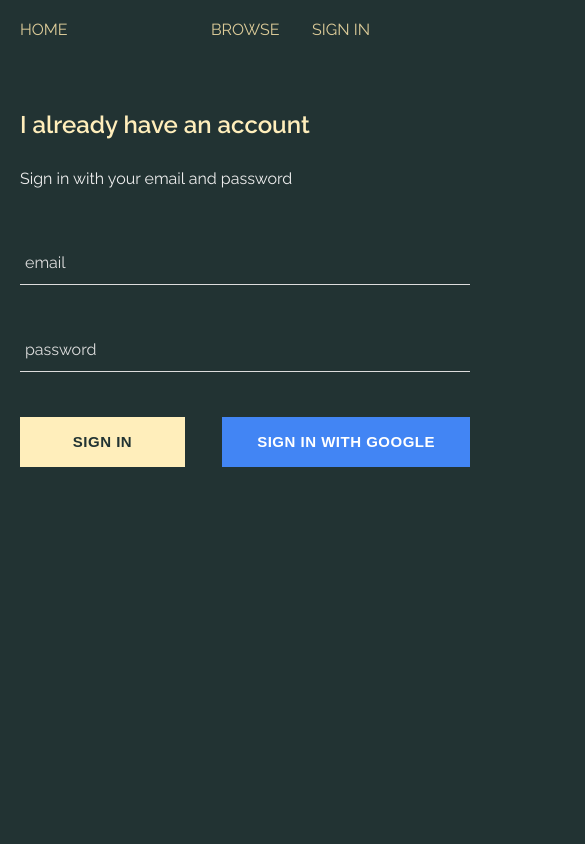
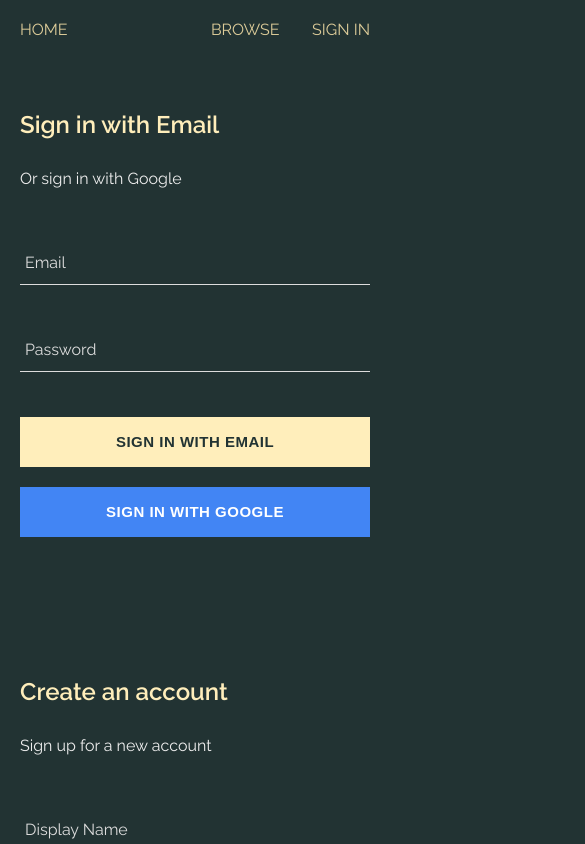
Before and after one commit to anthdclz/ghost-view, a React (Create React App) app: page /sign-in in a window 390 px wide. Shown: the top 844 px of the page, 585 px wide, since content can reach past the window. Built offline with nearby package versions, Linux system fonts and the light colour scheme; no server answers.

Commit message:
Sign Up and Sign In with Mobile styles

```diff
--- a/src/components/custom-button/custom-button.styles.scss
+++ b/src/components/custom-button/custom-button.styles.scss
@@ -4,7 +4,7 @@
     height: 50px;
     letter-spacing: 0.5px;
     line-height: 50px;
-    padding: 0 35px 0 35px;
+    padding: 0 30px;
     font-size: 15px;
     background-color: #feb;
     color: #233;
--- a/src/components/sign-in/sign-in.component.jsx
+++ b/src/components/sign-in/sign-in.component.jsx
@@ -36,14 +36,14 @@ class SignInComponent extends React.Component {
     render(){
         return(
             <div className='sign-in'>
-                <h2>I already have an account</h2>
-                <span className='title'>Sign in with your email and password</span>
+                <h2>Sign in with Email</h2>
+                <span className='title'>Or sign in with Google</span>
 
                 <form onSubmit={this.handleSubmit}>
-                    <FormInputComponent name='email' type='email' label='email' value={this.state.email} handleChange={this.handleChange} required />
-                    <FormInputComponent name='password' type='password' label='password' value={this.state.password} handleChange={this.handleChange} required />
+                    <FormInputComponent name='email' type='email' label='Email' value={this.state.email} handleChange={this.handleChange} required />
+                    <FormInputComponent name='password' type='password' label='Password' value={this.state.password} handleChange={this.handleChange} required />
                     <div className='buttons'>
-                        <CustomButton type='submit'>Sign In</CustomButton>
+                        <CustomButton type='submit'>Sign In with Email</CustomButton>
                         <CustomButton onClick={signInWithGoogle} isGoogleSignIn> Sign in with Google </CustomButton>
                     </div>
                 </form>
--- a/src/components/sign-in/sign-in.styles.scss
+++ b/src/components/sign-in/sign-in.styles.scss
@@ -1,5 +1,5 @@
 .sign-in{
-    width: 450px;
+    width: 480px;
     display: flex;
     flex-direction: column;
 
--- a/src/components/sign-up/sign-up.component.jsx
+++ b/src/components/sign-up/sign-up.component.jsx
@@ -56,15 +56,15 @@ class SignUpComponent extends React.Component {
         const {displayName, email, password, confirmPassword } = this.state;
         return(
             <div className='sign-up'>
-                <h2 className='title'>I do not have an account</h2>
-                <span>Sign up with your email and password</span>
+                <h2>Create an account</h2>
+                <span className='title'>Sign up for a new account</span>
                 <form className='sign-up-form' onSubmit={this.handleSubmit}>
                     <FormInputComponent
                         type='text'
                         name='displayName'
                         value={displayName}
                         onChange={this.handleChange}
-                        label='display name'
+                        label='Display Name'
                         required
                     />
                     <FormInputComponent
@@ -72,7 +72,7 @@ class SignUpComponent extends React.Component {
                         name='email'
                         value={email}
                         onChange={this.handleChange}
-                        label='email'
+                        label='Email'
                         required
                     />
                     <FormInputComponent
@@ -80,7 +80,7 @@ class SignUpComponent extends React.Component {
                         name='password'
                         value={password}
                         onChange={this.handleChange}
-                        label='password'
+                        label='Password'
                         required
                     />
                     <FormInputComponent
@@ -88,7 +88,7 @@ class SignUpComponent extends React.Component {
                         name='confirmPassword'
                         value={confirmPassword}
                         onChange={this.handleChange}
-                        label='confirm password'
+                        label='Confirm Password'
                         required
                     />
                     <CustomButton type='submit'>Sign Up</CustomButton>
--- a/src/components/sign-up/sign-up.styles.scss
+++ b/src/components/sign-up/sign-up.styles.scss
@@ -1,5 +1,5 @@
 .sign-up{
-    width: 450px;
+    width: 480px;
     display: flex;
     flex-direction: column;
 
--- a/src/global.styles.js
+++ b/src/global.styles.js
@@ -66,6 +66,31 @@ h1, h2 {
     .news-item .text {
         display: none;
     }
+    .sign-in-sign-up {
+      width: unset;
+      display: flex;
+      flex-direction: column;
+
+      .custom-button{
+        margin-bottom: 20px;
+      }
+    }
+    .sign-in {
+      width: 100%;
+
+      .buttons {
+        display: flex;
+        flex-direction: column;
+      }
+    }
+    .sign-up {
+      width: 100%;
+      margin-top: 100px;
+
+      .custom-button{
+        width: 100%;
+      }
+    }
 }
 
 `;
--- a/src/pages/sign-in-sign-up/sign-in-sign-up.styles.scss
+++ b/src/pages/sign-in-sign-up/sign-in-sign-up.styles.scss
@@ -3,4 +3,5 @@
     display:flex;
     justify-content: space-between;
     margin: 0 auto;
+
 }
```
